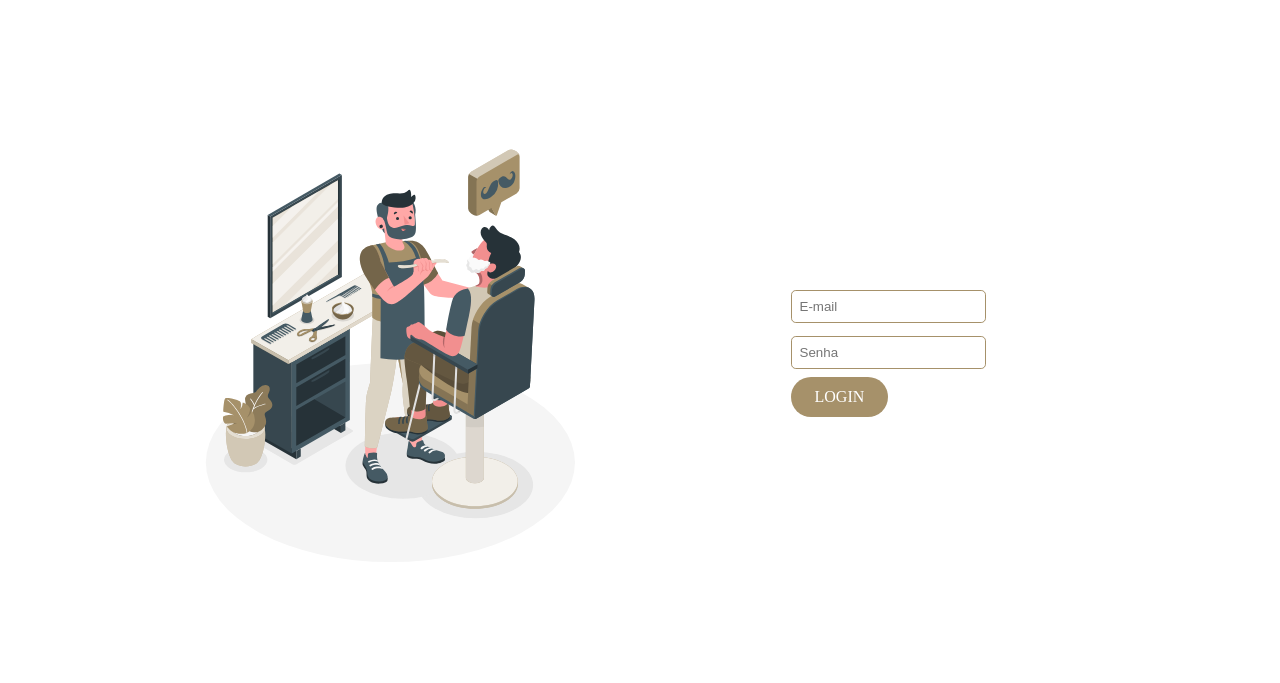
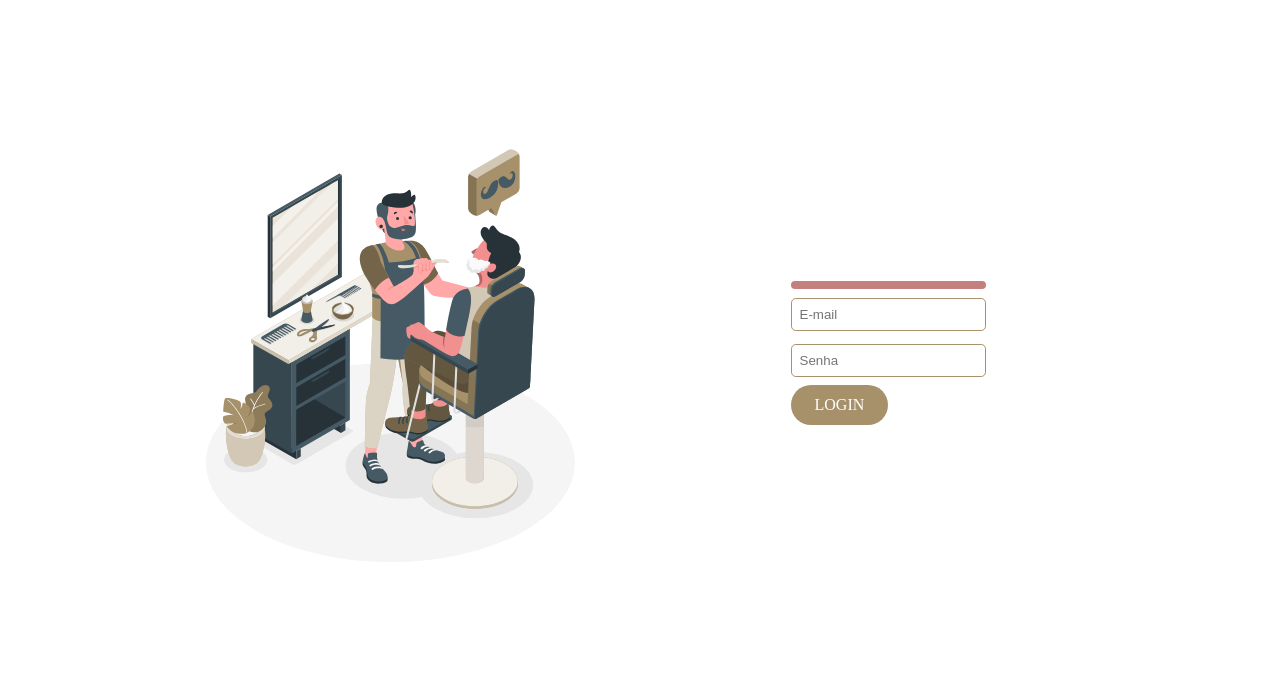
Before and after one commit to MatheusSGomes/barbearia-front-end, a plain HTML site: page login.html in a window 1280 px wide. Shown: the part 117-800 px from the top of the page. Drawn offline with nearby package versions, Linux system fonts and the light colour scheme; a web font is replaced by a local one.

Commit message:
Mensagem de erro quando login for inválido

```diff
--- a/assets/css/login.css
+++ b/assets/css/login.css
@@ -1,5 +1,14 @@
 .image-barber {
   max-width: 450px;
+}
+
+.error-messages {
+  color: #fff;
+  background-color: rgba(137, 0, 0, .5);
+  border-radius: 1rem;
+  text-align: center;
+  padding: 4px;
+  margin: 4px 0px;
 }
 
 .login {
--- a/assets/js/login.js
+++ b/assets/js/login.js
@@ -4,6 +4,7 @@ import Cookie from './HandleCookies.js';
 
 // axios.defaults.headers.common.Accept += 'Access-Control-Allow-Origin: *'
 
+const errorMessages = document.querySelector('.error-messages');
 
 const config = {
   headers: {
@@ -33,9 +34,9 @@ function login(email, password) {
         window.location.href = "/dashboard.html";
     })
     .catch(function (error) {
+      errorMessages.innerHTML = 'E-mail ou senha inválidos';
       console.log(error.message);
     });
-
 }
 
 // LOGIN
--- a/login.html
+++ b/login.html
@@ -65,6 +65,8 @@
       <div class="login-form">
         <form action="" method="post" id="form-login">
 
+          <div class="error-messages"></div>
+
           <div class="">
             <input type="email" name="email" id="email" class="input-form" placeholder="E-mail" autocomplete="off" />
           </div>
```
